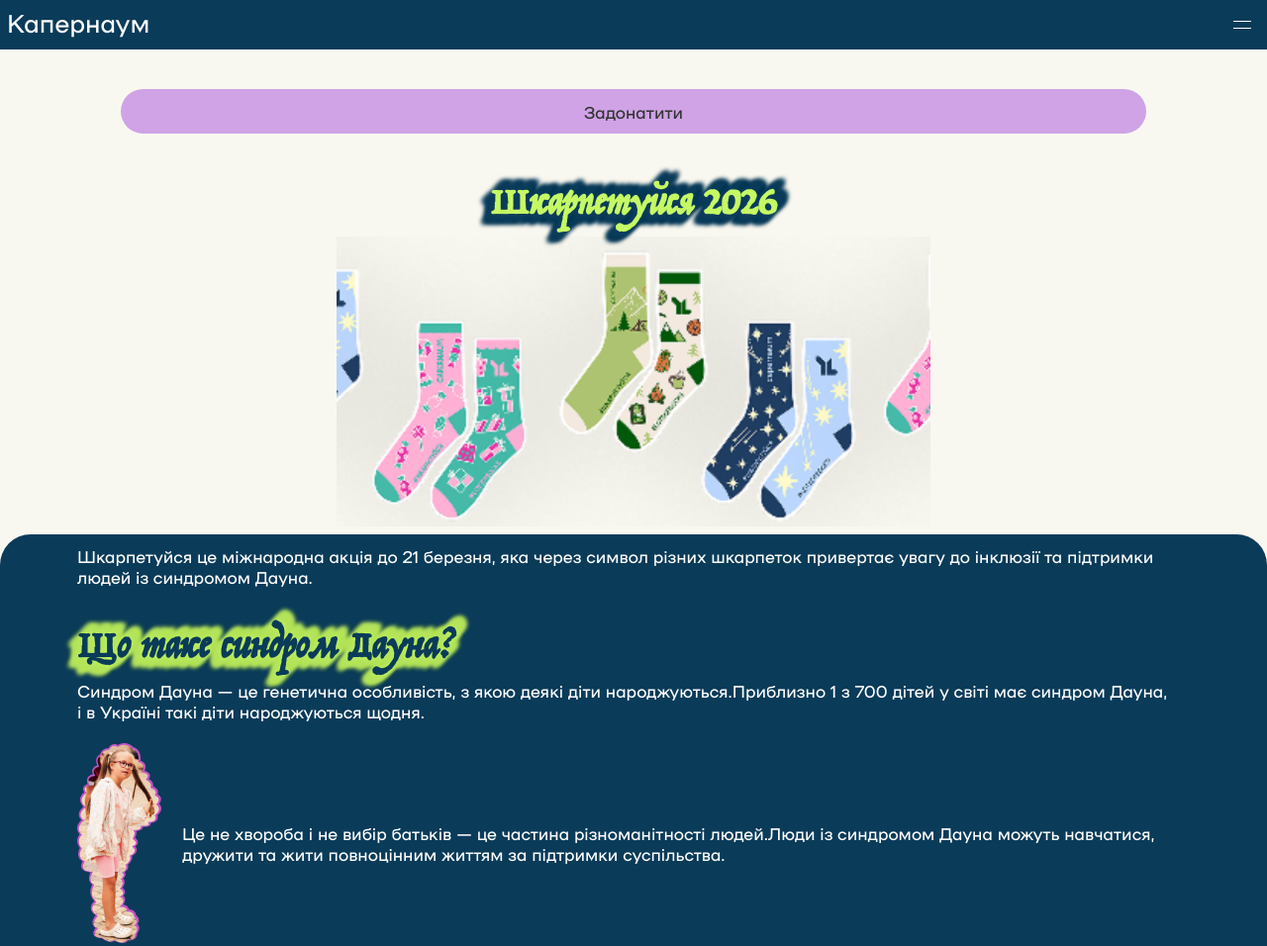
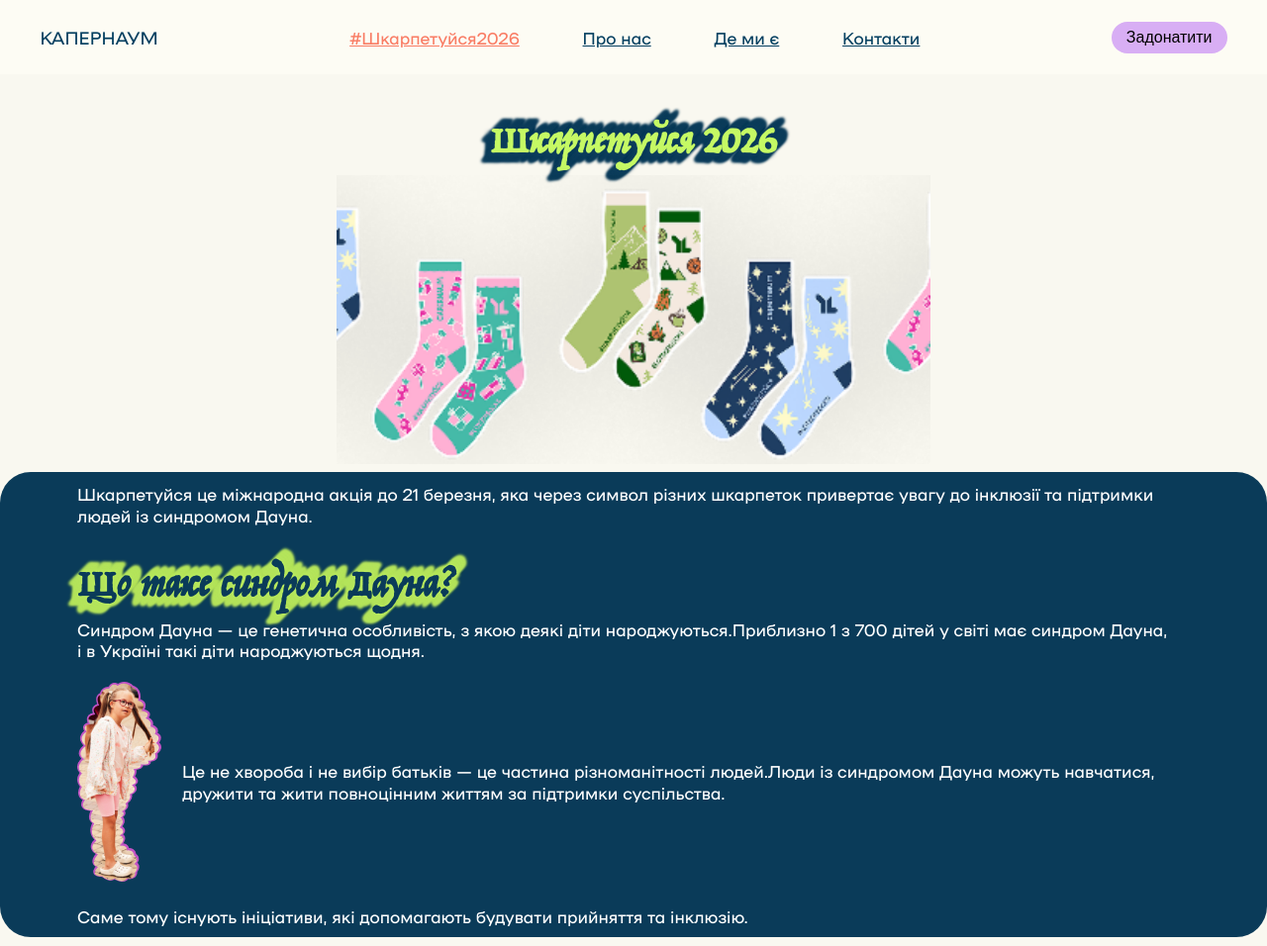
Before and after one commit to Vlad-Drishchuk/cap, a plain HTML site: page public/shkarpetuisia2026/index.html in a window 1280 px wide. Shown: the top 956 px of the page at 99% size. Drawn offline with Linux system fonts and the light colour scheme.

Commit message:
fix: mob and desc header, errors in js, and minor design fix

```diff
--- a/public/script.js
+++ b/public/script.js
@@ -1,23 +1,20 @@
-const desktopImages = [
-    "img/photo1.jpeg",
-    "img/photo2.jpeg",
-    "img/photo3.jpeg"
+const desktopImages = ['img/photo1.jpeg', 'img/photo2.jpeg', 'img/photo3.jpeg'];
+
+const mobileImages = [
+  'img/mobile1.jpeg',
+  'img/mobile2.jpeg',
+  'img/mobile3.jpeg',
+  'img/mobile5.jpeg',
+  'img/mobile6.jpeg',
 ];
 
-const mobileImages = [
-    "img/mobile1.jpeg",
-    "img/mobile2.jpeg",
-    "img/mobile3.jpeg",
-    "img/mobile5.jpeg",
-    "img/mobile6.jpeg"
-];
-
+try {
   // Вибираємо масив залежно від ширини екрану
   let images = window.innerWidth <= 768 ? mobileImages : desktopImages;
 
   let index = 0;
-const layer1 = document.querySelector(".layer-1");
-const layer2 = document.querySelector(".layer-2");
+  const layer1 = document.querySelector('.layer-1');
+  const layer2 = document.querySelector('.layer-2');
 
   layer1.style.backgroundImage = `url(${images[0]})`;
   layer2.style.backgroundImage = `url(${images[1]})`;
@@ -27,7 +24,7 @@ let showFirst = true;
   setInterval(() => {
     index = (index + 1) % images.length;
 
-    if(showFirst){
+    if (showFirst) {
       layer2.style.backgroundImage = `url(${images[index]})`;
       layer2.style.opacity = 1;
       layer1.style.opacity = 0;
@@ -41,36 +38,35 @@ setInterval(() => {
   }, 4000);
 
   // Додатково можна слухати зміну розміру вікна
-window.addEventListener("resize", () => {
+  window.addEventListener('resize', () => {
     images = window.innerWidth <= 768 ? mobileImages : desktopImages;
   });
+} catch (e) {
+  console.error('Помилка обробки картинок', e);
+}
 
-
-
-
-
-
-
-
-
-
+try {
   // Найти все ссылки начинающиеся на #
-const anchors = document.querySelectorAll('a[href^="#"]')
+  const anchors = document.querySelectorAll('a[href^="#"]');
 
   // Цикл по всем ссылкам
-for(let anchor of anchors) {
-  anchor.addEventListener("click", function(e) {
-    e.preventDefault() // Предотвратить стандартное поведение ссылок
+  for (let anchor of anchors) {
+    anchor.addEventListener('click', function (e) {
+      e.preventDefault(); // Предотвратить стандартное поведение ссылок
       // Атрибут href у ссылки, если его нет то перейти к body (наверх не плавно)
-    const goto = anchor.hasAttribute('href') ? anchor.getAttribute('href') : 'body'
+      const goto = anchor.hasAttribute('href') ? anchor.getAttribute('href') : 'body';
       // Плавная прокрутка до элемента с id = href у ссылки
       document.querySelector(goto).scrollIntoView({
-      behavior: "smooth",
-      block: "start"
-    })
-  })
+        behavior: 'smooth',
+        block: 'start',
+      });
+    });
+  }
+} catch (e) {
+  console.error('Помилка посилань', e);
 }
 
+try {
   // дашборд
   let interval = 3000;
 
@@ -117,10 +113,17 @@ const observer = new IntersectionObserver(handleIntersection, options);
   numElements.forEach((element) => {
     observer.observe(element);
   });
+} catch (e) {
+  console.error('Animated numbers error:', e);
+}
 
+try {
   const burger = document.getElementById('burger');
   const navMobile = document.getElementById('navMobile');
 
   burger.addEventListener('click', () => {
     navMobile.style.display = navMobile.style.display === 'flex' ? 'none' : 'flex';
   });
+} catch (e) {
+  console.error('Помилка старого меню', e);
+}
--- a/public/shkarpetuisia2026/burger.css
+++ b/public/shkarpetuisia2026/burger.css
@@ -1,9 +1,9 @@
 body {
-  padding-top: 30px;
+  padding-top: 65px;
 }
 .text-logo {
   font-family: 'NAMU Pro', 'sans-serif';
-  padding: 7px;
+  padding: 16px 8px;
   color: white;
   float: left;
 }
@@ -12,7 +12,7 @@ body .header {
   display: block;
   top: 0;
   left: 0;
-  height: 50px;
+  height: 65px;
   width: 100%;
   background: #0a3b59;
   overflow: hidden;
@@ -20,10 +20,15 @@ body .header {
   transition-delay: 0.2s;
   z-index: 1;
 }
+
+body.menu-opened {
+  height: 100vh;
+  overflow: hidden;
+}
 body .header .burger-container {
   float: right;
   position: relative;
-  height: 50px;
+  height: 65px;
   width: 50px;
   cursor: pointer;
   transform: rotate(0deg);
@@ -165,3 +170,9 @@ body .header.menu-opened .icon.icon-bag {
   transform: translateX(75px);
   transition-delay: 0.3s;
 }
+
+@media (min-width: 768px) {
+  body {
+    padding-top: 0;
+  }
+}
--- a/public/shkarpetuisia2026/burger.js
+++ b/public/shkarpetuisia2026/burger.js
@@ -1,8 +1,20 @@
-let burger = document.querySelector('.burger-container');
-let header = document.querySelector('.header');
+try {
+  let burger_button = document.querySelector('.burger-container');
+  let header = document.querySelector('.header');
 
-console.log(burger);
-burger.addEventListener('click', function () {
-  console.log('Clicked');
-  header.classList.toggle('menu-opened');
-});
+  burger_button.addEventListener('click', function () {
+    header.classList.toggle('menu-opened');
+    document.body.classList.toggle('menu-opened');
+  });
+
+  let menu_items = document.querySelectorAll('.menu-item');
+
+  menu_items.forEach((item) => {
+    item.addEventListener('click', () => {
+      header.classList.remove('menu-opened');
+      document.body.classList.remove('menu-opened');
+    });
+  });
+} catch (e) {
+  console.error('New menu error :', e);
+}
--- a/public/shkarpetuisia2026/index.html
+++ b/public/shkarpetuisia2026/index.html
@@ -16,7 +16,26 @@
     <link rel="stylesheet" href="./burger.css" />
   </head>
   <body>
+    <!-- Desctop header -->
+    <div class="content">
       <header>
+        <h2>Капернаум</h2>
+        <br />
+        <nav class="nav-desktop">
+          <a class="lotofsocs" href="shkarpetuisia2026/">#Шкарпетуйся2026</a>
+          <a href="../index.html#about">Про нас</a>
+          <!-- <a href="#numbers">Про інвалідність</a> -->
+          <a href="../index.html#locations">Де ми є</a>
+          <a href="../index.html#contacts">Контакти</a>
+        </nav>
+        <br />
+
+        <button onclick="window.location.href = 'https://base.monobank.ua/capernaum_ua'">Задонатити</button>
+      </header>
+    </div>
+    <!-- end Desctop header -->
+
+    <!-- Mobile header -->
     <div class="container header-top">
       <div class="header">
         <h2 class="text-logo">Капернаум</h2>
@@ -28,13 +47,13 @@
         </div>
         <nav class="menu">
           <li class="menu-item"><a class="lotofsocs" href="shkarpetuisia2026/">#Шкарпетуйся2026</a></li>
-            <li class="menu-item"><a href="#about">Про нас</a></li>
-            <li class="menu-item"><a href="#locations">Де ми є</a></li>
-            <li class="menu-item"><a href="#contacts">Контакти</a></li>
+          <li class="menu-item"><a href="../index.html#about">Про нас</a></li>
+          <li class="menu-item"><a href="../index.html#locations">Де ми є</a></li>
+          <li class="menu-item"><a href="../index.html#contacts">Контакти</a></li>
         </nav>
       </div>
     </div>
-    </header>
+    <!-- end Mobile header -->
 
     <main>
       <section class="hero-section">
--- a/public/shkarpetuisia2026/style.css
+++ b/public/shkarpetuisia2026/style.css
@@ -73,16 +73,18 @@ h3 {
   margin: 0 auto;
 }
 
-header {
+/* Mob header */
+.header-top {
   padding: 1rem 0;
   text-align: center;
-}
-
-.header-top {
   display: flex;
   justify-content: space-between;
   align-items: center;
   padding: 0 1rem;
+}
+/* Desctop header */
+.content header {
+  display: none;
 }
 
 .logo {
@@ -311,6 +313,9 @@ footer {
   color: var(--color-text-light);
   padding: 3rem 0;
   font-size: 0.9rem;
+  a {
+    color: var(--color-bg-monobaza);
+  }
 }
 
 .footer-links a {
@@ -355,6 +360,50 @@ footer {
   .costs-grid {
     grid-template-columns: repeat(4, 1fr);
   }
+  .header-top {
+    display: none;
+  }
+  .content header .nav-desktop {
+    width: 50vw;
+    display: flex;
+    justify-content: space-around;
+  }
+  .content header {
+    height: 75px;
+    display: flex;
+    align-items: center;
+    justify-content: space-around;
+    background-color: #fdfcf4;
+  }
+  .content header h2 {
+    text-transform: uppercase;
+    font-size: 18px;
+    color: #043f60;
+    font-family: 'NAMU Pro';
+  }
+  .content header .nav-desktop {
+    width: 50vw;
+    display: flex;
+    justify-content: space-around;
+    a {
+      color: #043f60;
+    }
+  }
+  .content header button {
+    height: 32px;
+    font-size: 16px;
+    padding: 5px 15px;
+    color: #000;
+    background-color: #d8aef4;
+    border: 0;
+    border-radius: 16px;
+  }
+  .content .lotofsocs {
+    color: #f97c64 !important;
+  }
+  .join-button {
+    display: none;
+  }
 }
 
 .decorative-title {
@@ -367,26 +416,26 @@ footer {
   /* text-shadow: -2px 3px 10px var(--color-bg-dark-blue); */
   text-shadow:
     /* LEFT → bottom-left (existing direction) */
-    -1px 1px 5px #10405e,
-    -2px 2px 5px #0a3b59,
-    -3px 3px 5px #10405e,
+    -1px 1px 3px #10405e,
+    -2px 2px 3px #0a3b59,
+    -3px 3px 3px #10405e,
     -4px 4px 5px #0a3b59,
-    -5px 5px 5px #10405e,
-    -6px 6px 5px #0a3b59,
-    -7px 7px 5px #10405e,
-    -8px 8px 5px #0a3b59,
-    -9px 9px 5px #10405e,
-    -10px 10px 5px #0a3b59,
-    /* RIGHT → top-right (mirrored upward) */ 1px -1px 5px #10405e,
-    2px -2px 5px #0a3b59,
-    3px -3px 5px #10405e,
-    4px -4px 5px #0a3b59,
-    5px -5px 5px #10405e,
-    6px -6px 5px #0a3b59,
-    7px -7px 5px #10405e,
-    8px -8px 5px #0a3b59,
-    9px -9px 5px #10405e,
-    10px -10px 5px #0a3b59;
+    -5px 5px 3px #10405e,
+    -6px 6px 3px #0a3b59,
+    -7px 7px 3px #10405e,
+    -8px 8px 3px #0a3b59,
+    -9px 9px 3px #10405e,
+    -10px 10px 3px #0a3b59,
+    /* RIGHT → top-right (mirrored upward) */ 1px -1px 3px #10405e,
+    2px -2px 3px #0a3b59,
+    3px -3px 3px #10405e,
+    4px -4px 3px #0a3b59,
+    5px -5px 3px #10405e,
+    6px -6px 3px #0a3b59,
+    7px -7px 3px #10405e,
+    8px -8px 3px #0a3b59,
+    9px -9px 3px #10405e,
+    10px -10px 3px #0a3b59;
 }
 
 .decorative-title2 {
@@ -397,24 +446,24 @@ footer {
   margin-bottom: 8px;
   text-shadow:
     /* LEFT → bottom-left */
-    -1px 1px 5px #c5f964,
-    -2px 2px 5px #a4cf55,
-    -3px 3px 5px #c5f964,
-    -4px 4px 5px #a4cf55,
-    -5px 5px 5px #c5f964,
-    -6px 6px 5px #a4cf55,
-    -7px 7px 5px #c5f964,
-    -8px 8px 5px #a4cf55,
-    -9px 9px 5px #c5f964,
-    -10px 10px 5px #a4cf55,
-    /* RIGHT → top-right */ 1px -1px 5px #c5f964,
-    2px -2px 5px #a4cf55,
-    3px -3px 5px #c5f964,
-    4px -4px 5px #a4cf55,
-    5px -5px 5px #c5f964,
-    6px -6px 5px #a4cf55,
-    7px -7px 5px #c5f964,
-    8px -8px 5px #a4cf55,
-    9px -9px 5px #c5f964,
-    10px -10px 5px #a4cf55;
+    -1px 1px 3px #c5f964,
+    -2px 2px 3px #a4cf55,
+    -3px 3px 3px #c5f964,
+    -4px 4px 3px #a4cf55,
+    -5px 5px 3px #c5f964,
+    -6px 6px 3px #a4cf55,
+    -7px 7px 3px #c5f964,
+    -8px 8px 3px #a4cf55,
+    -9px 9px 3px #c5f964,
+    -10px 10px 3px #a4cf55,
+    /* RIGHT → top-right */ 1px -1px 3px #c5f964,
+    2px -2px 3px #a4cf55,
+    3px -3px 3px #c5f964,
+    4px -4px 3px #a4cf55,
+    5px -5px 3px #c5f964,
+    6px -6px 3px #a4cf55,
+    7px -7px 3px #c5f964,
+    8px -8px 3px #a4cf55,
+    9px -9px 3px #c5f964,
+    10px -10px 3px #a4cf55;
 }
```
Lines whose indentation alone changed are shown as unchanged.
